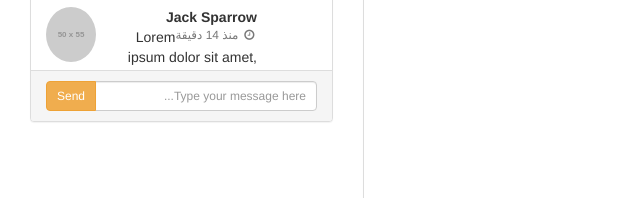
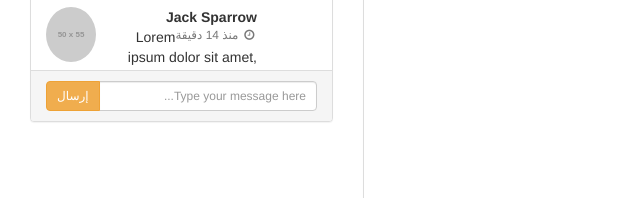
Before and after one commit to shadialahmd/RTL-Dashboard, a plain HTML site: page index.html in a window 1280 px wide. Shown: the part 1382-1580 px from the top of the page, 0-640 px from the left. Drawn offline with nearby package versions, Linux system fonts and the light colour scheme; placeholder pictures from the web are drawn by us.

Commit message:
Update index.html

```diff
--- a/index.html
+++ b/index.html
@@ -919,7 +919,7 @@ src="https://cdnjs.cloudflare.com/ajax/libs/Chart.js/2.9.4/Chart.js">
                                 <input id="btn-input" type="text" class="form-control input-sm" placeholder="Type your message here..." />
                                 <span class="input-group-btn">
                                     <button class="btn btn-warning btn-sm" id="btn-chat">
-                                        Send
+                                        إرسال
                                     </button>
                                 </span>
                             </div>
```
